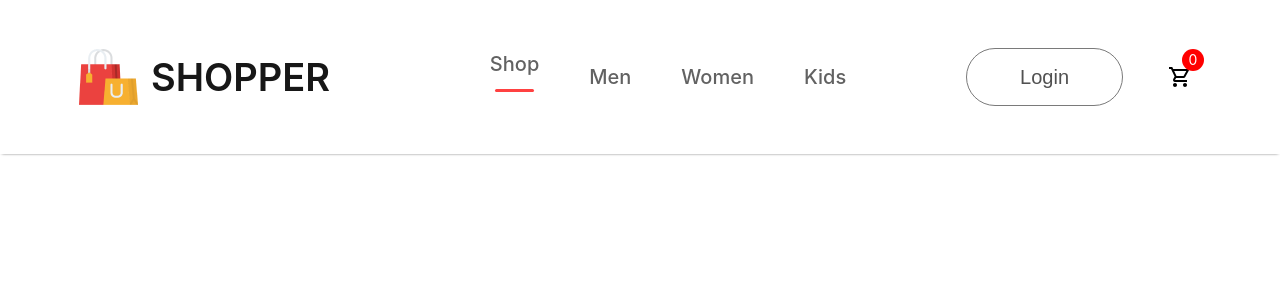
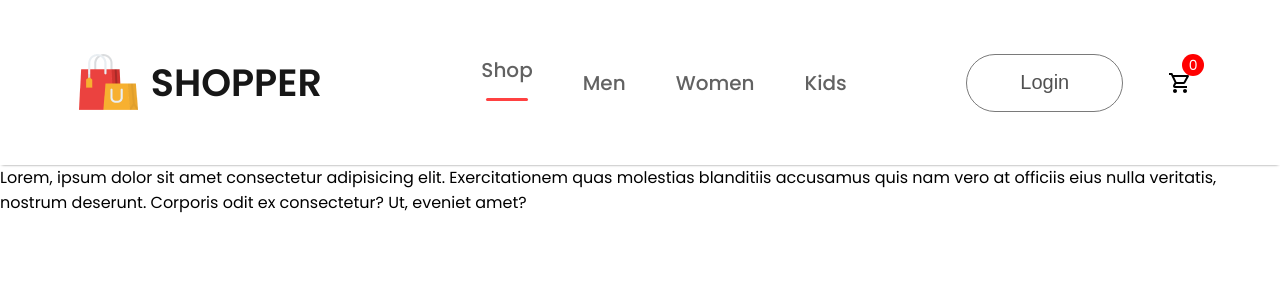
Before and after one commit to muzudre/e-commerce-front-end, a React (Create React App) app: page / in a window 1280 px wide. Shown: the top 300 px of the page. Built offline with nearby package versions, Linux system fonts and the light colour scheme.

Commit message:
add pages and routes

```diff
--- a/public/index.html
+++ b/public/index.html
@@ -23,6 +23,11 @@
       Learn how to configure a non-root public URL by running `npm run build`.
     -->
   <title>E-Commerce</title>
+  <link rel="preconnect" href="https://fonts.googleapis.com">
+  <link rel="preconnect" href="https://fonts.gstatic.com" crossorigin>
+  <link
+    href="https://fonts.googleapis.com/css2?family=Montserrat:wght@100;300;400;500;600;700;800;900&family=Poppins:ital,wght@0,100;0,200;0,300;0,400;0,500;0,600;0,700;0,800;0,900;1,100;1,200;1,300;1,400;1,500;1,600;1,700;1,800;1,900&display=swap"
+    rel="stylesheet">
 </head>
 
 <body>
--- a/src/App.js
+++ b/src/App.js
@@ -1,10 +1,30 @@
 import './App.css';
 import Navbar from './Components/Navbar/Navbar';
+import { BrowserRouter, Routes, Route } from 'react-router-dom'
+import Shop from './Pages/Shop';
+import ShopCategory from './Pages/ShopCategory';
+import Product from './Pages/Product';
+import Cart from './Pages/Cart';
+import LoginSingUp from './Pages/LoginSingup';
 
 function App() {
   return (
     <div>
-      <Navbar />
+      <BrowserRouter>
+        <Navbar />
+        <Routes>
+          <Route path='/' element={<Shop />} />
+          <Route path='/men' element={<ShopCategory category="men" />} />
+          <Route path='/women' element={<ShopCategory category="women" />} />
+          <Route path='/kids' element={<ShopCategory category="kids" />} />
+          <Route path='/product' element={<Product />} >
+            <Route path=':productId' element={<Product />} />
+          </Route>
+          <Route path='/cart' element={<Cart />} />
+          <Route path='/login' element={<LoginSingUp />} />
+        </Routes>
+      </BrowserRouter>
+
     </div>
   );
 }
--- a/src/Components/Navbar/Navbar.jsx
+++ b/src/Components/Navbar/Navbar.jsx
@@ -1,9 +1,10 @@
-import React from "react";
+import React, { useState } from "react";
 import "./Navbar.css";
 import logo from "../Assets/logo.png";
 import ShoppingCartOutlinedIcon from "@mui/icons-material/ShoppingCartOutlined";
 
 const Navbar = () => {
+  const [menu, setMenu] = useState("shop");
   return (
     <div className="navbar">
       <div className="nav-logo">
@@ -11,12 +12,18 @@
         <p>SHOPPER</p>
       </div>
       <ul className="nav-menu">
-        <li>
-          Shop <hr />
+        <li onClick={() => setMenu("shop")}>
+          Shop {menu === "shop" ? <hr /> : null}
         </li>
-        <li>Men</li>
-        <li>Women</li>
-        <li>Kids</li>
+        <li onClick={() => setMenu("men")}>
+          Men {menu === "men" ? <hr /> : null}
+        </li>
+        <li onClick={() => setMenu("women")}>
+          Women {menu === "women" ? <hr /> : null}
+        </li>
+        <li onClick={() => setMenu("kids")}>
+          Kids {menu === "kids" ? <hr /> : null}
+        </li>
       </ul>
       <div className="nav-login-cart">
         <button>Login</button>
--- /dev/null
+++ b/src/Pages/Cart.jsx
@@ -0,0 +1,7 @@
+import React from "react";
+
+const Cart = () => {
+  return <div>Cart</div>;
+};
+
+export default Cart;
--- /dev/null
+++ b/src/Pages/LoginSingUp.jsx
@@ -0,0 +1,7 @@
+import React from "react";
+
+const LoginSingUp = () => {
+  return <div>LoginSingUp</div>;
+};
+
+export default LoginSingUp;
--- /dev/null
+++ b/src/Pages/Product.jsx
@@ -0,0 +1,7 @@
+import React from "react";
+
+const Product = () => {
+  return <div>Product</div>;
+};
+
+export default Product;
--- /dev/null
+++ b/src/Pages/Shop.jsx
@@ -0,0 +1,14 @@
+import React from "react";
+
+const Shop = () => {
+  return (
+    <div>
+      Lorem, ipsum dolor sit amet consectetur adipisicing elit. Exercitationem
+      quas molestias blanditiis accusamus quis nam vero at officiis eius nulla
+      veritatis, nostrum deserunt. Corporis odit ex consectetur? Ut, eveniet
+      amet?
+    </div>
+  );
+};
+
+export default Shop;
--- /dev/null
+++ b/src/Pages/ShopCategory.jsx
@@ -0,0 +1,7 @@
+import React from "react";
+
+const ShopCategory = () => {
+  return <div>ShopCategory</div>;
+};
+
+export default ShopCategory;
--- a/src/index.css
+++ b/src/index.css
@@ -1,13 +1,14 @@
 body {
   margin: 0;
-  font-family: -apple-system, BlinkMacSystemFont, 'Segoe UI', 'Roboto', 'Oxygen',
-    'Ubuntu', 'Cantarell', 'Fira Sans', 'Droid Sans', 'Helvetica Neue',
+  font-family: -apple-system, BlinkMacSystemFont, "Segoe UI", "Roboto", "Oxygen",
+    "Ubuntu", "Cantarell", "Fira Sans", "Droid Sans", "Helvetica Neue",
     sans-serif;
   -webkit-font-smoothing: antialiased;
   -moz-osx-font-smoothing: grayscale;
+  font-family: poppins;
 }
 
 code {
-  font-family: source-code-pro, Menlo, Monaco, Consolas, 'Courier New',
+  font-family: source-code-pro, Menlo, Monaco, Consolas, "Courier New",
     monospace;
 }
```
